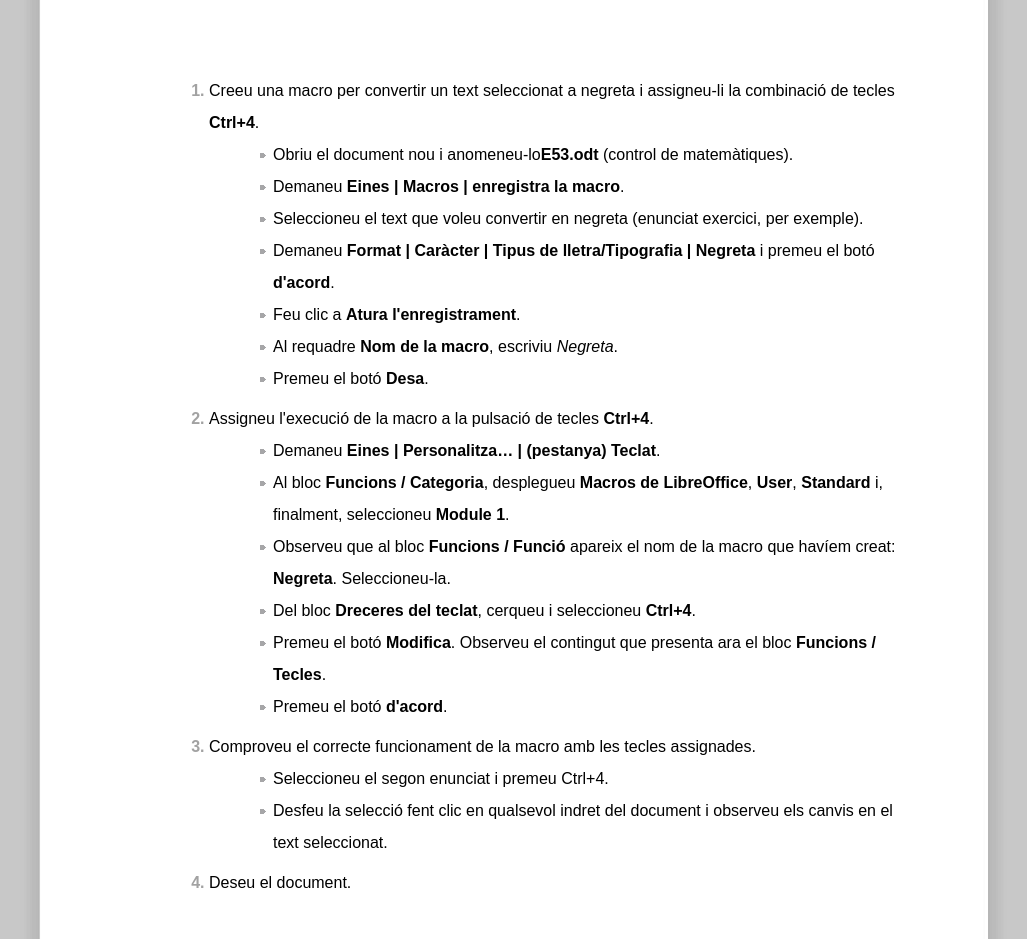
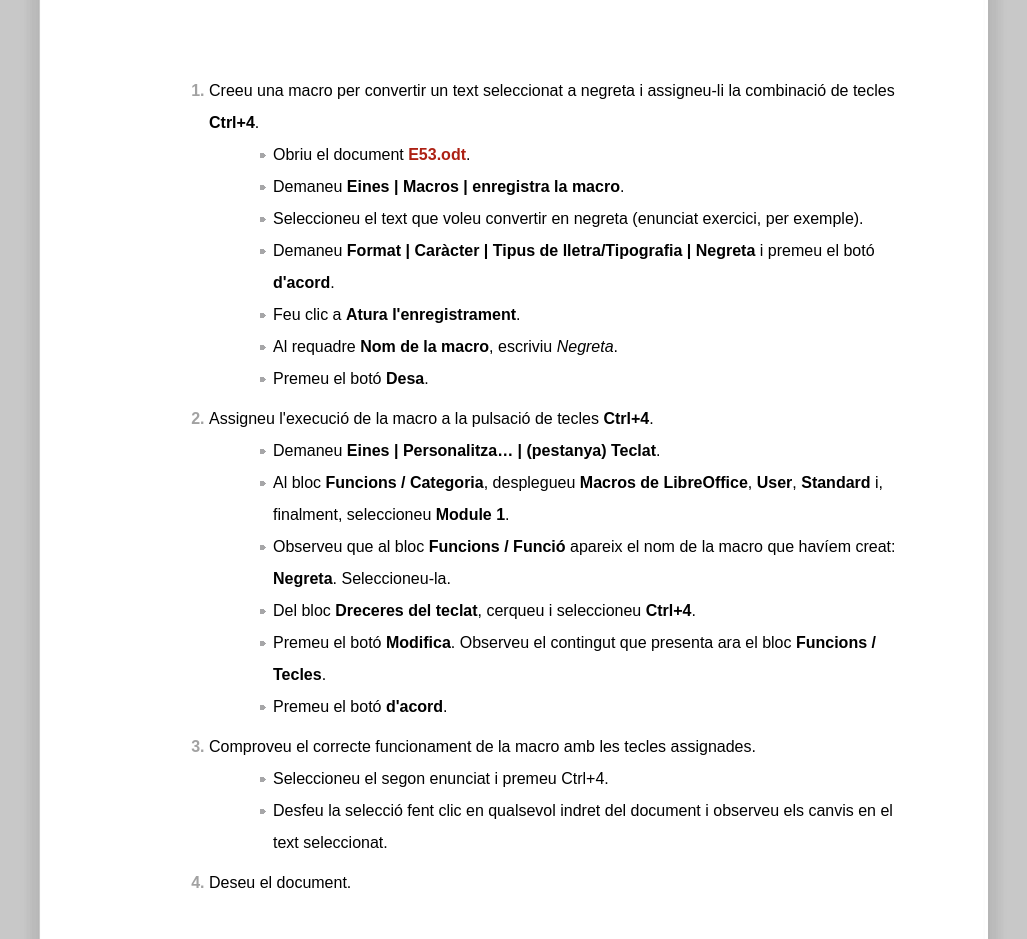
Before and after one commit to AndreuF/curs-writer, a website: page public/materials/practica_1-7.html in a window 1280 px wide. Shown: the part 2502-3441 px from the top of the page, without its empty margins (123-1150 px from the left). Drawn offline with Linux system fonts and the light colour scheme.

Commit message:
fitxer nou

```diff
--- a/public/materials/practica_1-7.html
+++ b/public/materials/practica_1-7.html
@@ -114,7 +114,7 @@ Per assignar una seqüència de comandaments a una combinació de tecles, cal se
 <ol>
 <li class="level1"><div class="li"> Creeu una macro per convertir un text seleccionat a negreta i assigneu-li la combinació de tecles <strong>Ctrl+4</strong>.</div>
 <ul>
-<li class="level3"><div class="li"> Obriu el document nou i anomeneu-lo<strong>E53.odt</strong> (control de matemàtiques).</div>
+<li class="level3"><div class="li"> Obriu el document <a href="odt/E53.odt"><strong>E53.odt</strong></a>.</div>
 </li>
 <li class="level3"><div class="li"> Demaneu <strong>Eines | Macros | enregistra la macro</strong>.</div>
 </li>
```
Also changed, not shown: 1 other file.
